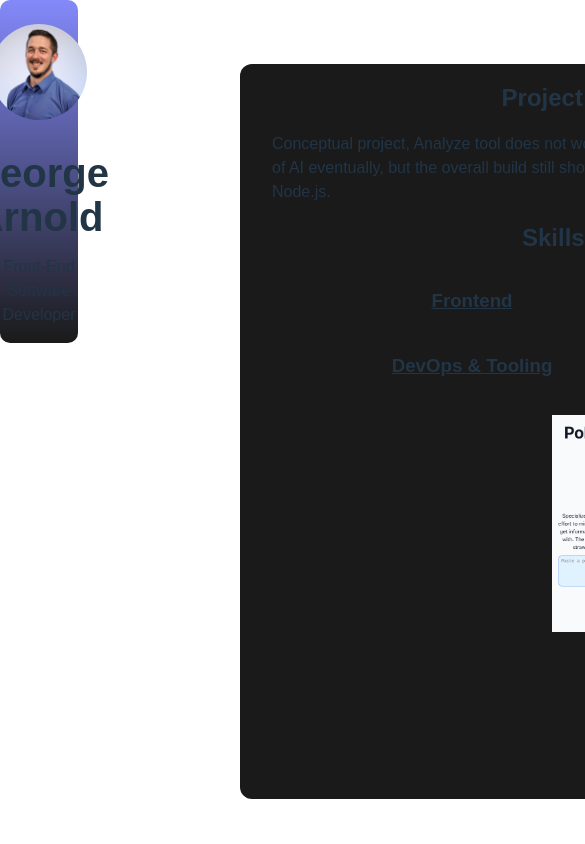
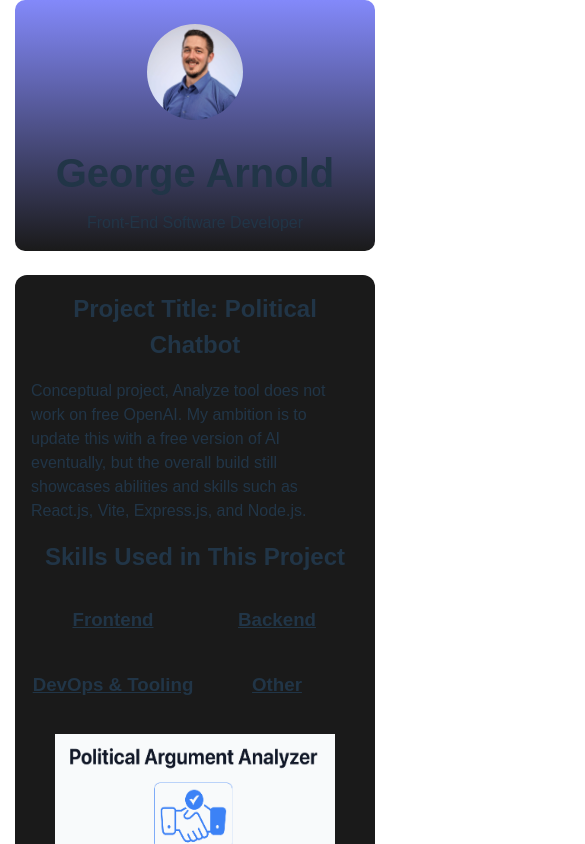
Before and after one commit to george-arnold-2/portfolio-site, a React (Vite) app: page / in a window 390 px wide. Shown: the top 844 px of the page, 585 px wide, since content can reach past the window. Built offline with nearby package versions, Linux system fonts and the light colour scheme; a web font is replaced by a local one.

Commit message:
style changes for mobile and desktop

```diff
--- a/src/App.css
+++ b/src/App.css
@@ -1,8 +1,9 @@
 #root {
-    max-width: 1280px;
+    max-width: 100%;
+    width: 100%;
     margin: 0 auto;
-    padding: 2rem;
     text-align: center;
+    /* padding: 1rem; */
 }
 
 .self-info {
@@ -10,13 +11,52 @@
     flex-direction: column;
     align-items: center;
     justify-content: center;
-    width: 20%;
-    position: absolute;
+    width: 256px;
+    position: fixed;
     top: 0;
     left: 0;
     background: linear-gradient(to bottom, #8389fa, #1a1a1a);
     z-index: 100;
     border-radius: 10px;
+}
+
+@media (max-width: 1200px) {
+    .self-info {
+        position: static;
+        width: 100%;
+        margin-bottom: 1rem;
+    }
+}
+
+/* Constrain carousel on small screens */
+.carousel-container {
+    width: 100%;
+    max-width: 100%;
+    margin-inline: auto;
+    overflow: hidden;
+}
+
+.carousel-item {
+    max-width: 100%;
+}
+
+/* Avoid horizontal scroll on small screens */
+html,
+body {
+    max-width: 100%;
+    /* overflow-x: hidden; */
+}
+
+html {
+    scrollbar-gutter: stable both-edges;
+}
+
+@media (max-width: 480px) {
+    .self-info {
+        position: static;
+        width: 100%;
+        margin-bottom: 1rem;
+    }
 }
 
 h1 {
@@ -77,3 +117,10 @@ h1 {
 .read-the-docs {
     color: #888;
 }
+
+@media (min-width: 1200px) {
+    .react-multi-carousel-list {
+        max-width: 700px;
+        padding-bottom: 22px;
+    }
+}
--- a/src/App.jsx
+++ b/src/App.jsx
@@ -37,7 +37,17 @@ function App() {
                 <h1>George Arnold</h1>
                 <p>Front-End Software Developer</p>
             </div>
-            <Carousel responsive={responsive}>
+            <Carousel
+                responsive={responsive}
+                swipeable={true}
+                draggable={true}
+                infinite={false}
+                showDots={true}
+                ssr={true}
+                containerClass="carousel-container"
+                itemClass="carousel-item"
+                removeArrowOnDeviceType={['tablet', 'mobile']}
+            >
                 <PoliticalChatBot />
                 <CursorCalculator />
                 <OldProjectList />
--- a/src/components/CursorCalculator.css
+++ b/src/components/CursorCalculator.css
@@ -1,12 +1,3 @@
-.project-image {
-    width: 30%;
-    margin: 1em auto;
-    display: block;
-
-}
-
-
-
 h3 {
     text-decoration: underline;
 }
--- a/src/components/InfoCard.css
+++ b/src/components/InfoCard.css
@@ -1,11 +1,17 @@
 .info-card {
     background-color: #1a1a1a;
-    padding: 1em 2em;
+    padding: 1em;
     border-radius: .75em;
-    max-width: 800px;
-    margin: 2em auto;
+    max-width: 700px;
+    margin: .5em auto;
 }
 
+@media (min-width: 1200px) {
+    .react-multi-carousel-item {
+        align-items: center;
+        display: flex;
+    }
+}
 
 
 h2 {
--- a/src/components/OldProjectList.css
+++ b/src/components/OldProjectList.css
@@ -6,7 +6,6 @@
 .old-project-list p {
     margin-bottom: 1.5rem;
     line-height: 1.6;
-    color: #333;
 }
 
 .old-project-list ul {
--- a/src/components/OldProjectList.jsx
+++ b/src/components/OldProjectList.jsx
@@ -2,8 +2,9 @@ import './OldProjectList.css';
 
 export default function OldProjectList() {
     return (
-        <div className="old-project-list">
-            <p>
+        <div className="old-project-list info-card">
+            <h2>Old Projects</h2>
+            <p className="fade">
                 This is the work I did before my first position as a
                 professional developer, much of the work is highly dated, but
                 showcases where I've come from
--- a/src/components/PoliticalChatBot.css
+++ b/src/components/PoliticalChatBot.css
@@ -1,8 +1,9 @@
 .project-image {
-    width: 30%;
+    width: 280px;
+    height: 280px;
     margin: 1em auto;
     display: block;
-
+    object-fit: fit;
 }
 
 
--- a/src/index.css
+++ b/src/index.css
@@ -6,12 +6,20 @@
 
     color-scheme: light dark;
     color: rgba(255, 255, 255, 0.87);
-    background-color: #242424;
+    background: #1a1a1a;
+
 
     font-synthesis: none;
     text-rendering: optimizeLegibility;
     -webkit-font-smoothing: antialiased;
     -moz-osx-font-smoothing: grayscale;
+}
+
+@media (min-width: 1200px) {
+    :root {
+        background-color: #242424;
+
+    }
 }
 
 a {
@@ -30,6 +38,7 @@ body {
 
     /* min-width: 320px; */
     min-height: 100vh;
+
 }
 
 h1 {
```
